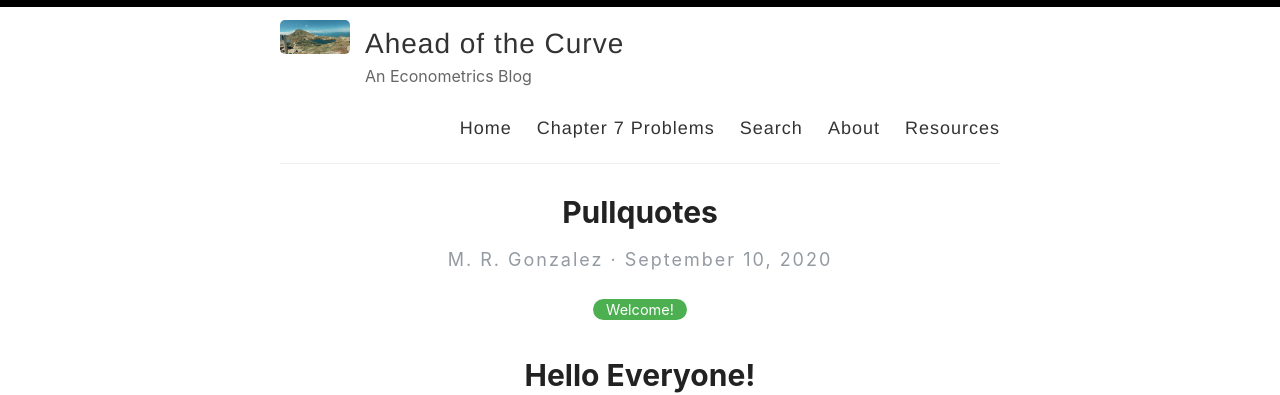
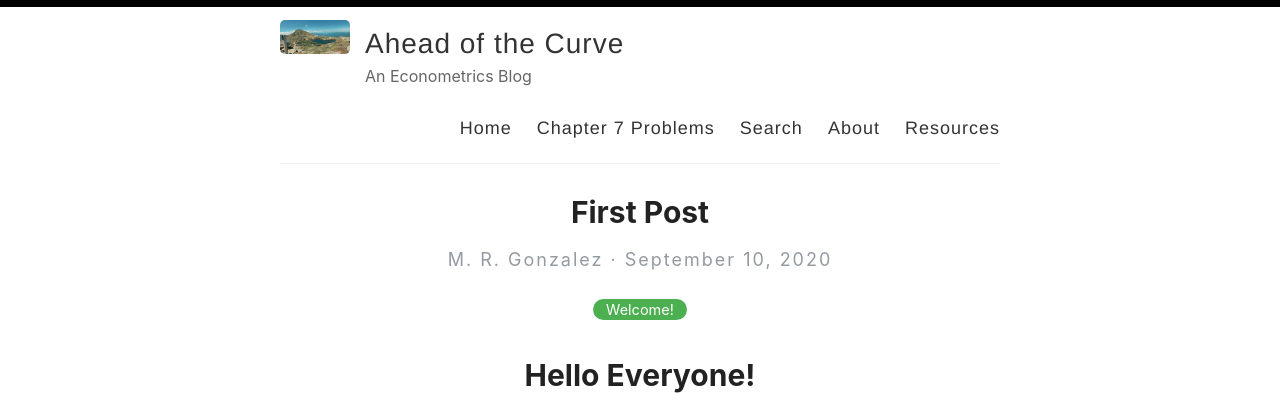
Before and after one commit to MatthewRGonzalez/Econometric, a Jekyll site: the page built from _posts/2020-9-10-First Post.md, in a window 1280 px wide. Shown: the top 395 px of the page. Built offline with Jekyll 4.4.1, drawn with Linux system fonts in a browser that asks for light colours; emoji names are drawn with the system emoji font.

Commit message:
Update 2020-9-10-First Post.md

```diff
--- a/_posts/2020-9-10-First Post.md
+++ b/_posts/2020-9-10-First Post.md
@@ -1,6 +1,6 @@
 ---
 layout: post
-title:  Pullquotes
+title:  First Post
 categories: [Welcome!]
 excerpt: An introduction to the site.
 ---
```
